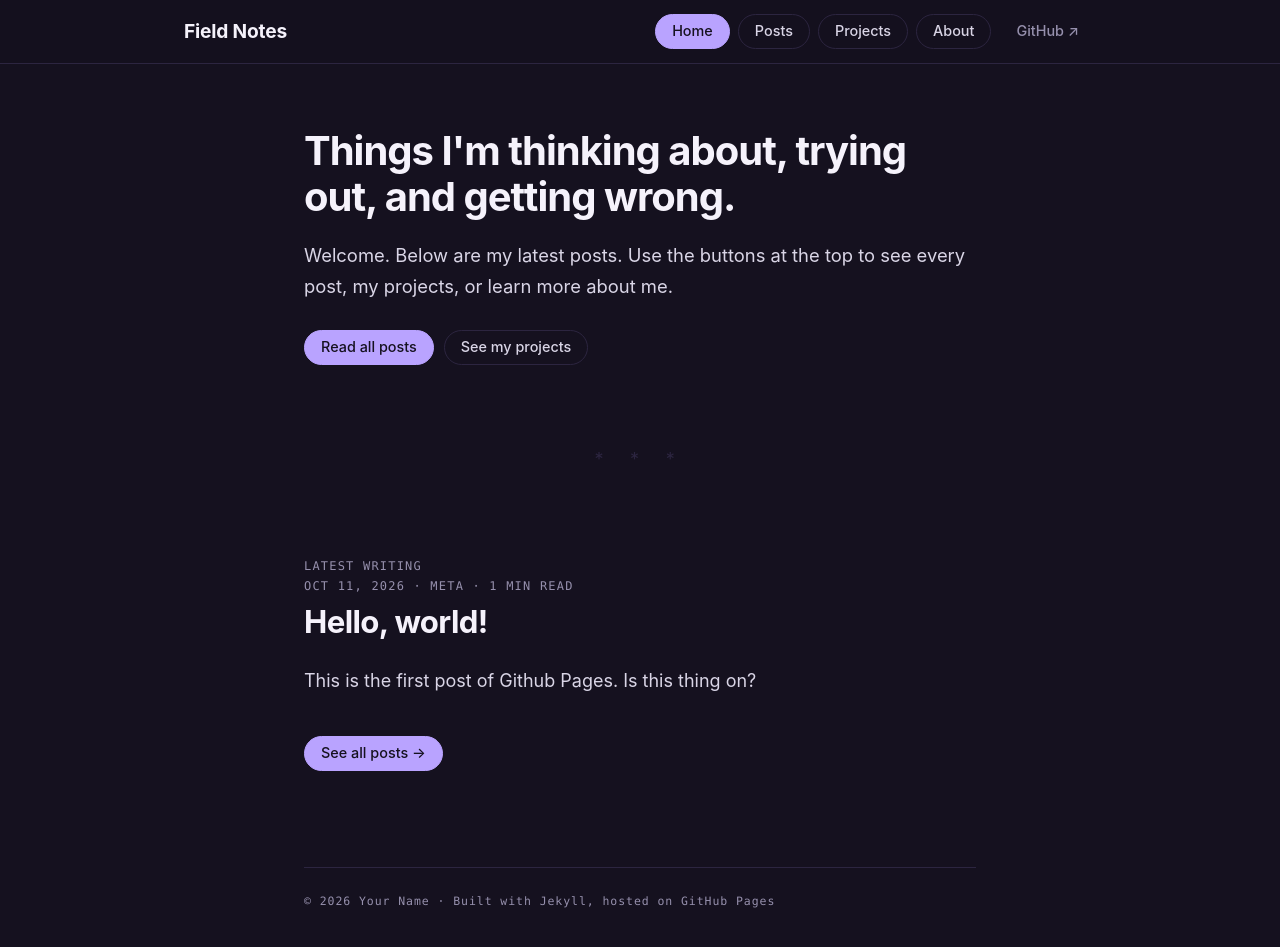
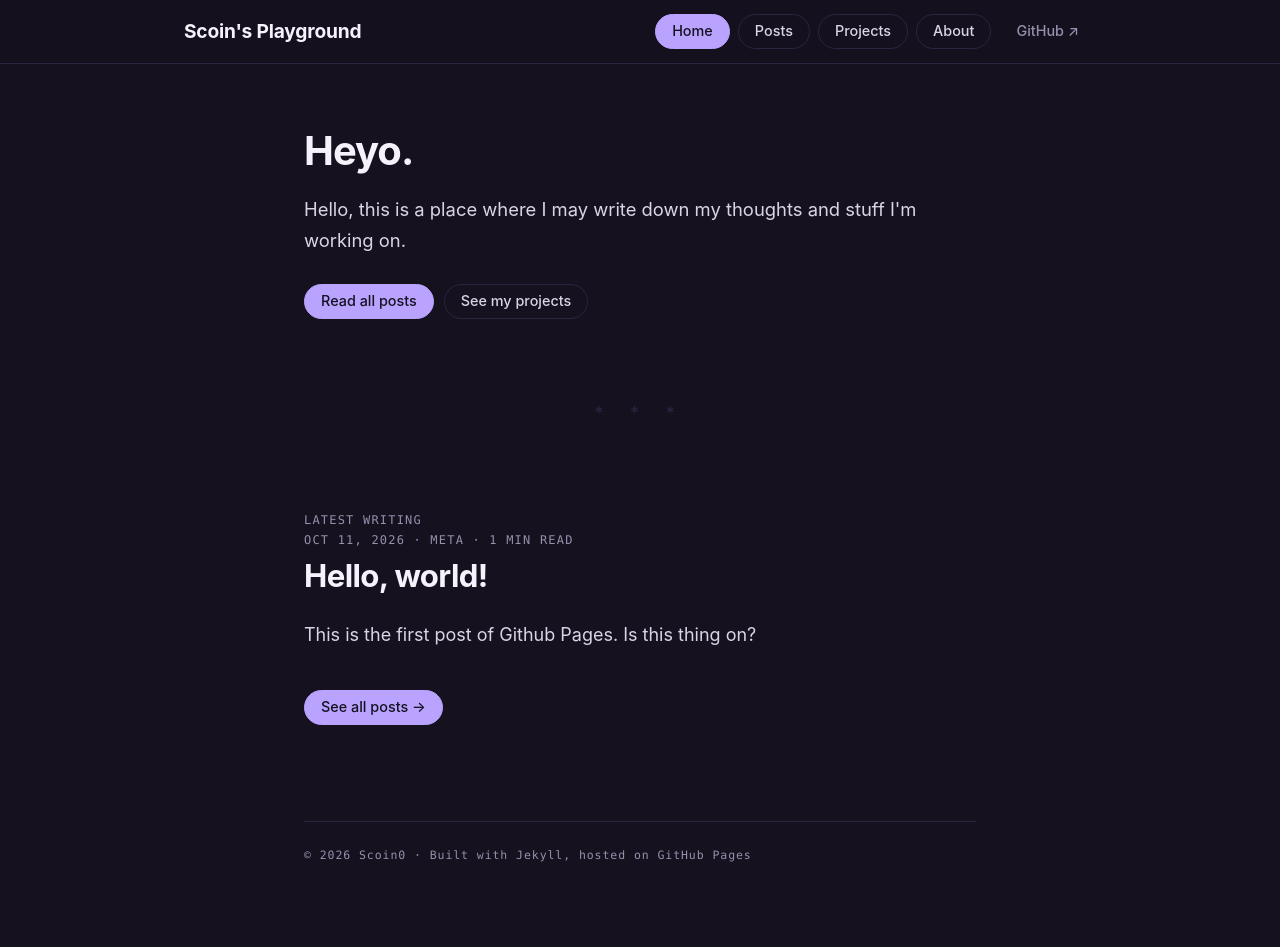
Before and after one commit to Scoin0/scoin0.github.io, a Jekyll site: the page built from index.html, in a window 1280 px wide and 968 px high. Shown: the top 947 px of the window. Built offline with Jekyll 4.4.1, drawn with Linux system fonts in a browser that asks for light colours.

Commit message:
Change: Default lines in the files

```diff
--- a/_config.yml
+++ b/_config.yml
@@ -1,13 +1,13 @@
 # ---- Make it yours: edit these ----
-title: Field Notes
+title: Scoin's Playground
 tagline: Short essays, working notes, and side projects.
-author: Your Name
-github_username: your-username
-email: you@example.com
+author: Scoin0
+github_username: Scoin0
+email:
 
 # Big heading and sentence at the top of the home page
-intro_heading: "Things I'm thinking about, trying out, and getting wrong."
-intro_text: "Welcome. Below are my latest posts. Use the buttons at the top to see every post, my projects, or learn more about me."
+intro_heading: "Heyo."
+intro_text: "Hello, this is a place where I may write down my thoughts and stuff I'm working on."
 
 # How many of your newest posts appear in full on the home page
 home_post_count: 3
--- a/posts.html
+++ b/posts.html
@@ -6,7 +6,7 @@ description: Every post, newest first.
 ---
 <div class="kicker">ALL POSTS</div>
 <h1>Everything I've written</h1>
-<p class="lede">Newest first. This list updates by itself whenever a new post is added.</p>
+<p class="lede">A collection of everything I've written by newest.</p>
 
 {% assign posts_by_year = site.posts | group_by_exp: "post", "post.date | date: '%Y'" %}
 {% for year in posts_by_year %}
```
Also changed, not shown: about.md (+1 -1 lines).
